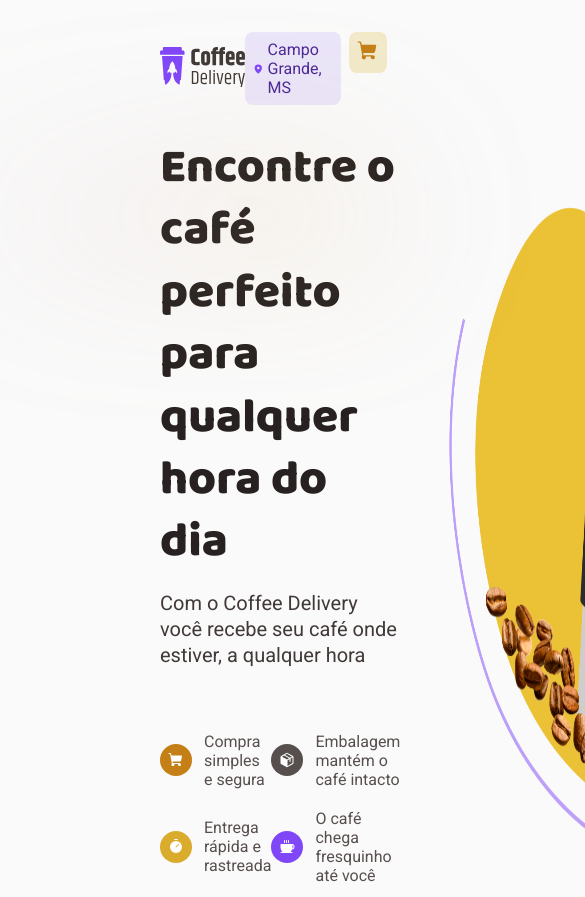
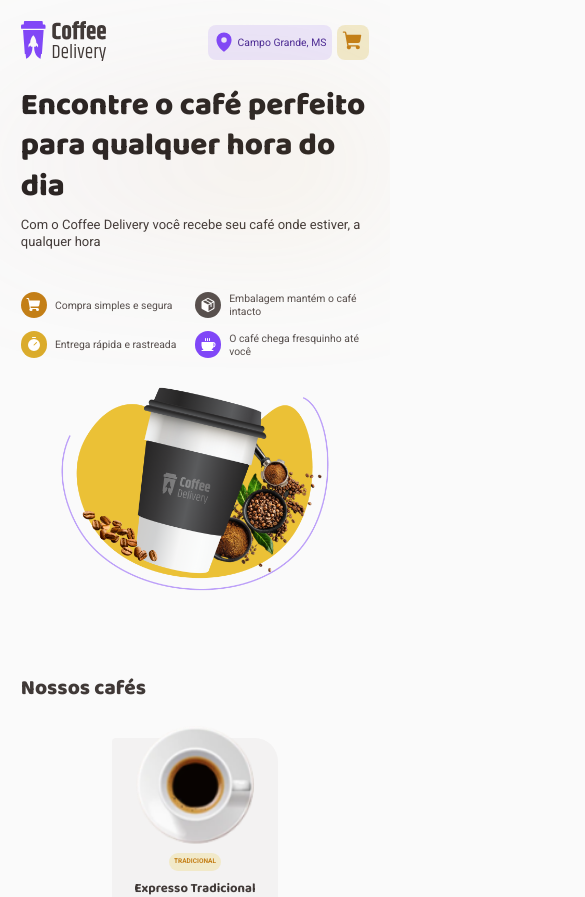
Before and after one commit to felipe0848/coffe-delivery, a React (Vite) app: page / in a window 390 px wide. Shown: the top 897 px of the page, 585 px wide, since content can reach past the window. Built offline with nearby package versions, Linux system fonts and the light colour scheme.

Commit message:
Feat: Add design responsive in home page

```diff
--- a/src/pages/home/components/coffe-list/style.ts
+++ b/src/pages/home/components/coffe-list/style.ts
@@ -16,4 +16,5 @@ export const CardList = styled.ul`
   gap: 2.5rem 2rem;
   flex-wrap: wrap;
   list-style: none;
+  justify-content: center;
 `
--- a/src/pages/home/components/intro/style.ts
+++ b/src/pages/home/components/intro/style.ts
@@ -6,13 +6,22 @@ export const IntroContainer = styled.section`
   justify-content: space-between;
   gap: 2.5rem;
   img {
-    max-width: 476px;
+    max-width: 46%;
+  }
+  @media (max-width: 575px) {
+    flex-wrap: wrap;
+    justify-content: center;
+
+    img {
+      max-width: 80%;
+    }
   }
 `
 export const IntroTextContainer = styled.div`
   display: flex;
   flex-direction: column;
   gap: 4rem;
+  /* width: 54%; */
   > div {
     display: flex;
     flex-direction: column;
--- a/src/styles/global.ts
+++ b/src/styles/global.ts
@@ -18,4 +18,23 @@ body{
   font-size: 1rem;
   padding: 0rem 10rem;
 }
+
+@media(max-width:1225px){
+  html{
+    font-size: 75%
+  }}
+  @media(max-width:875px){
+    body{
+      padding: 0rem 5rem;
+  }}
+  @media(max-width:745px){
+  html{
+    font-size: 65%
+  }}
+  @media (max-width: 645px) {
+    body{
+      padding: 0rem 2rem;
+
+  }
+}
 `
```
